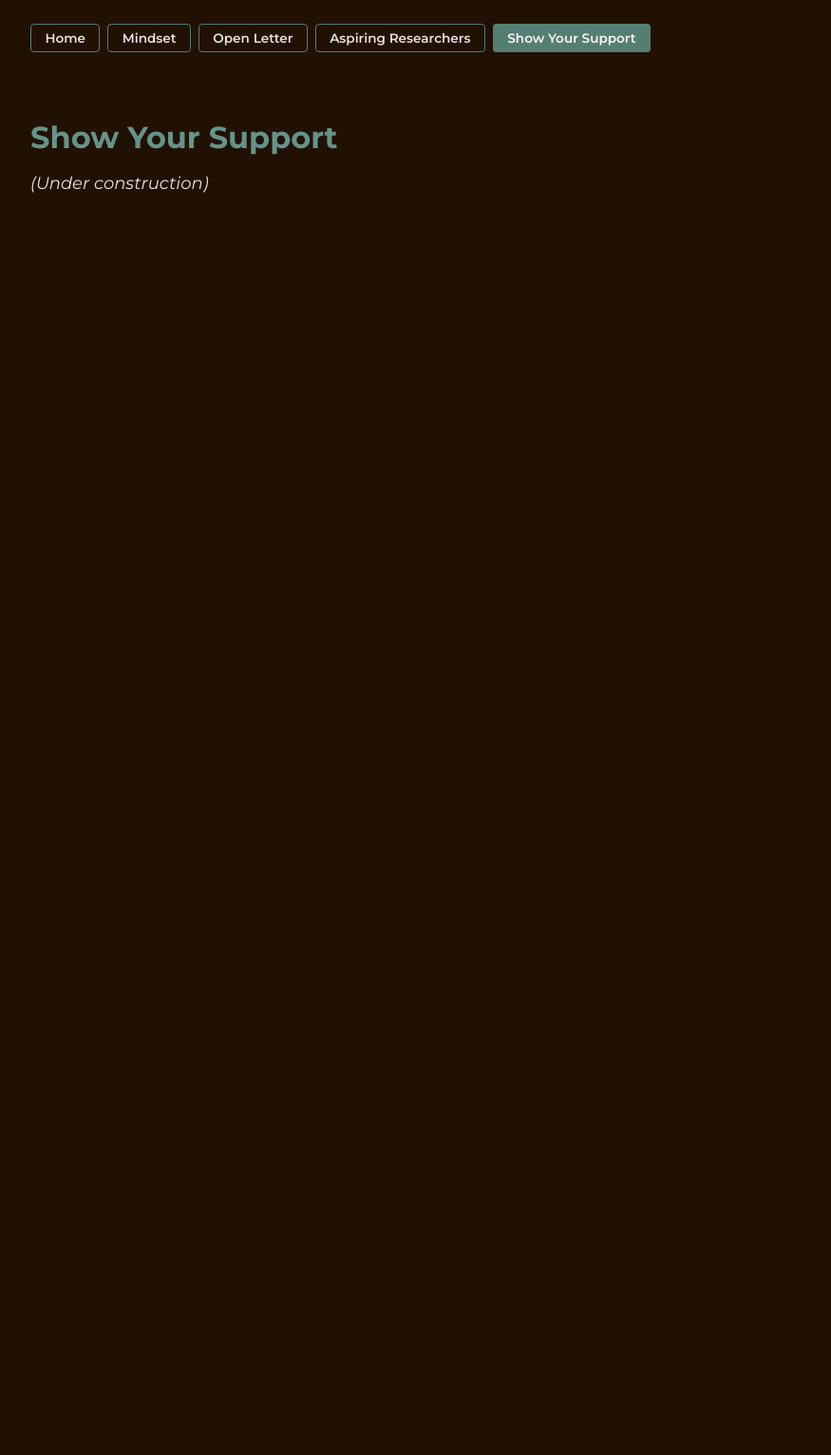
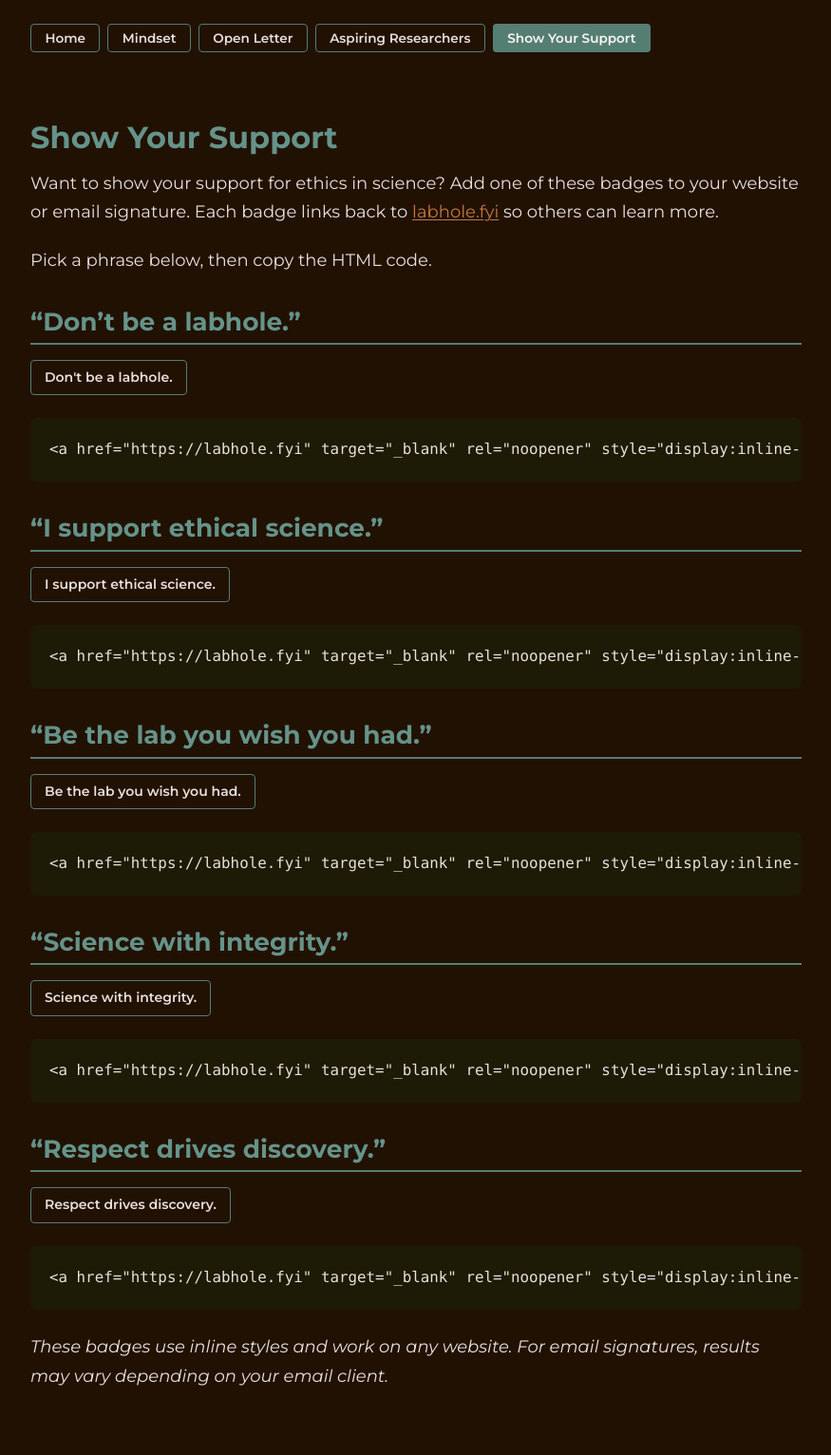
Before and after one commit to labhole/labhole.github.io, a Jekyll site: the page built from support.md, in a window 1280 px wide. Shown: the whole page at 95% size, without its empty margins (202-1077 px from the left). Built offline with Jekyll 4.4.1, drawn with Linux system fonts in a browser that asks for light colours; our own code applies the rules of GitHub Pages for plain Markdown files; before the commit the page ends 900 px from its top, so only the background shows below that.

Commit message:
added support badges

````diff
--- /dev/null
+++ b/_includes/badge.html
@@ -0,0 +1 @@
+<a href="https://labhole.fyi" target="_blank" rel="noopener" style="display:inline-block;padding:6px 14px;background:#211103;color:#E8E0DA;font-family:Montserrat,Helvetica,Arial,sans-serif;font-size:14px;font-weight:600;text-decoration:none;border:1px solid #557E73;border-radius:4px;">{{ include.text }}</a>
--- a/support.md
+++ b/support.md
@@ -2,6 +2,66 @@
 layout: default
 ---
 
+{% capture badge_1 %}{% include badge.html text="Don't be a labhole." %}{% endcapture %}
+{% capture badge_2 %}{% include badge.html text="I support ethical science." %}{% endcapture %}
+{% capture badge_3 %}{% include badge.html text="Be the lab you wish you had." %}{% endcapture %}
+{% capture badge_4 %}{% include badge.html text="Science with integrity." %}{% endcapture %}
+{% capture badge_5 %}{% include badge.html text="Respect drives discovery." %}{% endcapture %}
+
 # Show Your Support
 
-*(Under construction)*
+Want to show your support for ethics in science? Add one of these badges to your website or email signature. Each badge links back to [labhole.fyi](https://labhole.fyi) so others can learn more.
+
+Pick a phrase below, then copy the HTML code.
+
+## "Don't be a labhole."
+
+<div style="margin: 1rem 0;">
+{{ badge_1 }}
+</div>
+
+```html
+{{ badge_1 }}
+```
+
+## "I support ethical science."
+
+<div style="margin: 1rem 0;">
+{{ badge_2 }}
+</div>
+
+```html
+{{ badge_2 }}
+```
+
+## "Be the lab you wish you had."
+
+<div style="margin: 1rem 0;">
+{{ badge_3 }}
+</div>
+
+```html
+{{ badge_3 }}
+```
+
+## "Science with integrity."
+
+<div style="margin: 1rem 0;">
+{{ badge_4 }}
+</div>
+
+```html
+{{ badge_4 }}
+```
+
+## "Respect drives discovery."
+
+<div style="margin: 1rem 0;">
+{{ badge_5 }}
+</div>
+
+```html
+{{ badge_5 }}
+```
+
+*These badges use inline styles and work on any website. For email signatures, results may vary depending on your email client.*
````
